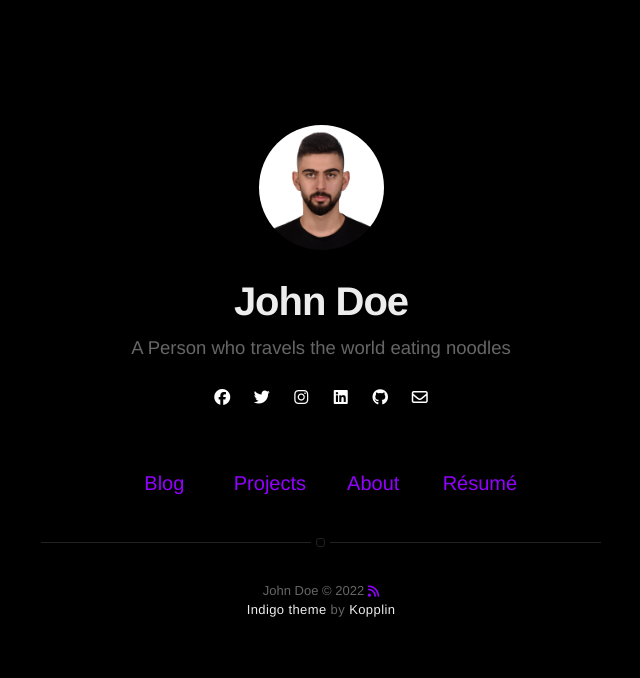
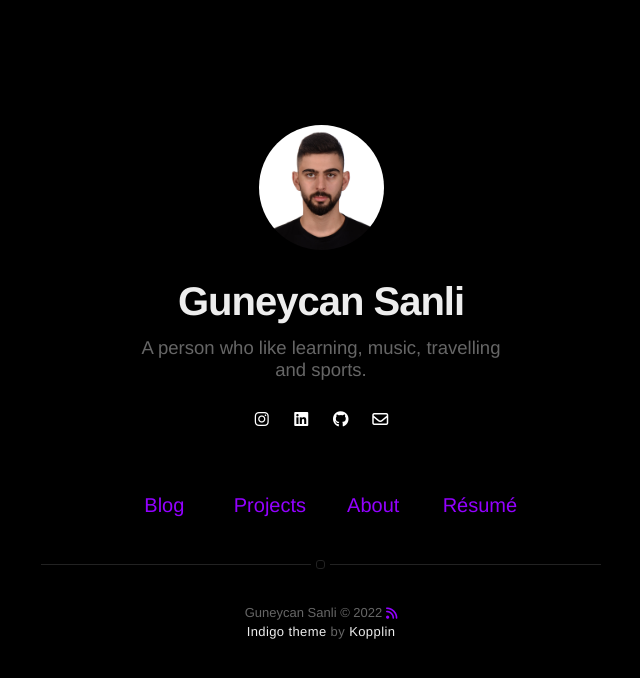
Before and after one commit to guneycansanli/my-blog, a Jekyll site: the page built from index.html, in a window 1280 px wide. Shown: the top 678 px of the page, without its empty margins (319-959 px from the left). Built offline with Jekyll 4.4.1, drawn with Linux system fonts in a browser that asks for light colours; nearby versions of some CDN libraries.

Commit message:
added personal info

```diff
--- a/_config.yml
+++ b/_config.yml
@@ -1,9 +1,9 @@
 # main text of home
-title: John Doe
-bio: A Person who travels the world eating noodles
+title: Guneycan Sanli
+bio: A person who like learning, music, travelling and sports.
 
 # twitter summary info
-description: A blog about technology and stuff related
+description: A blog about my learning and life topics.
 
 # if it's an external image, update below for true
 # better with square images
@@ -33,17 +33,17 @@ disqus:
   categories: [blog, project] # only show disqus for posts that have these categories
 
 # if you don't have any of social below, comment the line
-facebook: myfacebook
-twitter: mytwitter
-instagram: myinstagram
-linkedin: mylinkedin
-github: mygithub
-email: myemail@gmail.com
+#facebook: myfacebook
+#twitter: mytwitter
+instagram: guneysnli
+linkedin: guneycansanli
+github: guneycansanli
+email: guneycansanli@gmail.com
 
 authors:
-  johndoe:
-    name: John Doe
-    bio: A Man who travels the world eating noodles
+  guneycansanli:
+    name: Guneycan Sanli
+    bio: A person who like learning, music, travelling and sports.
     external-image: false
     picture: assets/images/profile.jpg
     twitter: johndoe
```
Also changed, not shown: about.md (+2 -12 lines).
